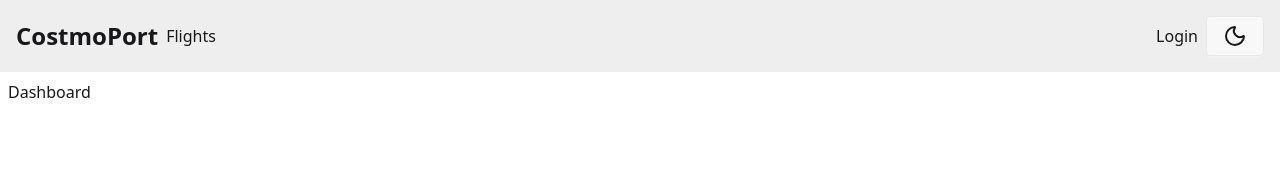
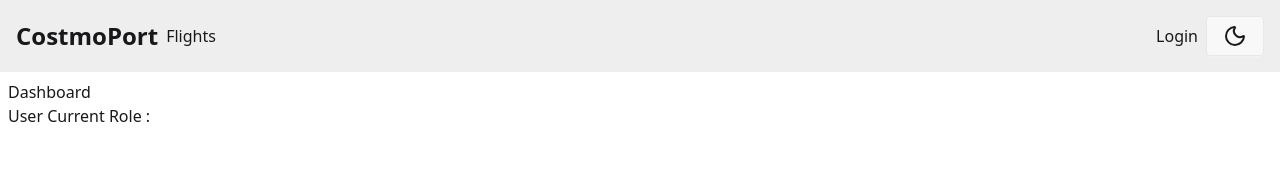
Before and after one commit to guitar6029/cosmoport, a Vue app in the folder client/: page /dashboard in a window 1280 px wide. Shown: the top 195 px of the page. Built offline with nearby package versions, Linux system fonts and the light colour scheme; no server answers.

Commit message:
added dashboard view

```diff
--- a/client/src/views/Dashboard.vue
+++ b/client/src/views/Dashboard.vue
@@ -1,3 +1,15 @@
+<script setup lang="ts">
+import { computed } from 'vue';
+import { useSessionUser } from '../store/useSessionUser';
+
+const store = useSessionUser();
+
+const role = computed(() => store.role);
+
+</script>
+
+
 <template>
     <h1>Dashboard</h1>
+    <span>User Current Role : {{ role }}</span>
 </template>
```
